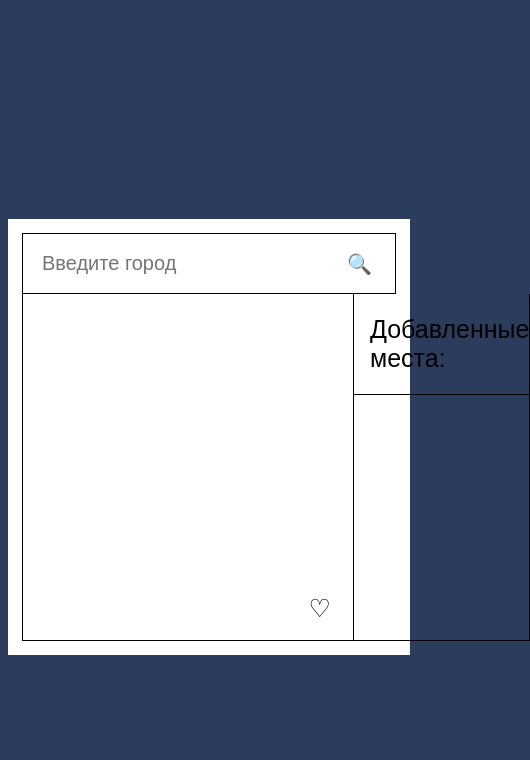
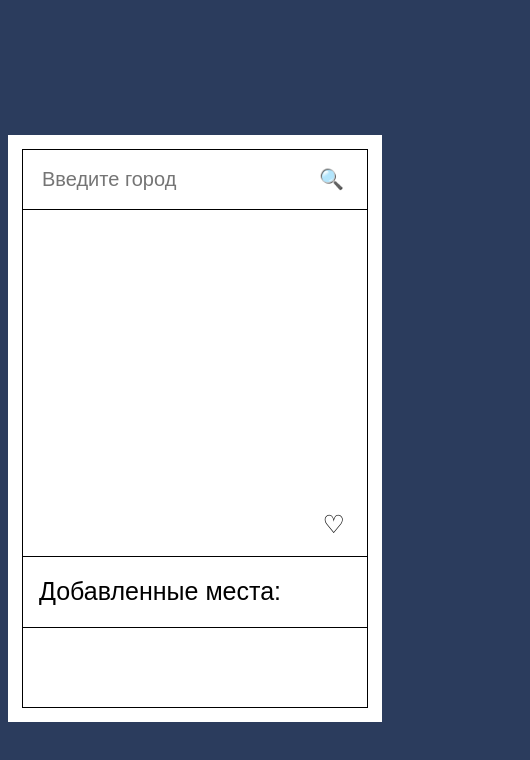
Before and after one commit to Frontend-Freak/Weather, a plain HTML site: page index.html in a window 390 px wide. Shown: the whole page, 530 px wide, since content can reach past the window. Drawn offline with Linux system fonts and the light colour scheme.

Commit message:
media for mobile

```diff
--- a/style.css
+++ b/style.css
@@ -122,3 +122,22 @@ body {
 .added{
     color: red;
 }
+
+@media (max-width: 450px) {
+    .app__window {
+        margin: 15vh auto;
+    }
+    .app__window-bottom{
+        flex-wrap: wrap;
+    }
+    .app__window-bottom__left{
+        max-width: 621px;
+        width: 100%;
+    }
+    .app__window-bottom__right{
+        max-width: 621px;
+        width: 100%;
+        border-left: solid 1px black;
+        min-height: 150px;
+    }
+}
```
